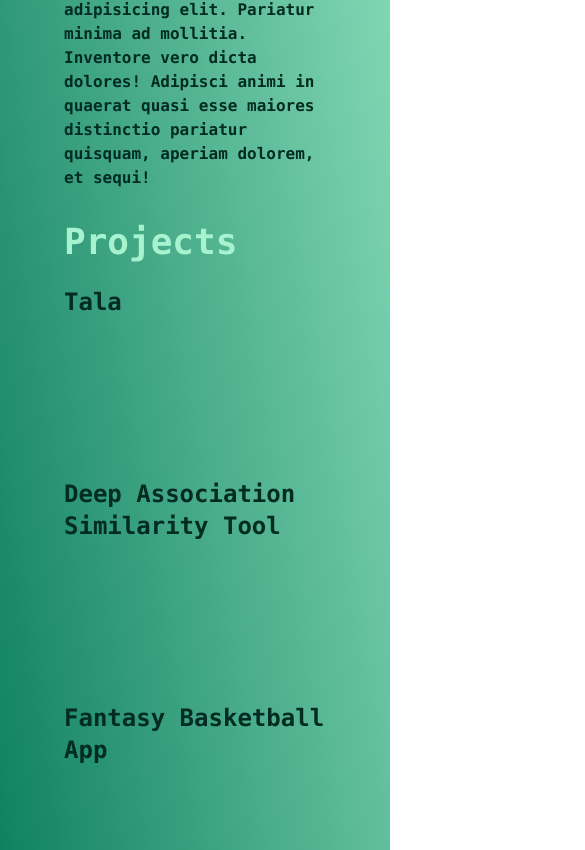
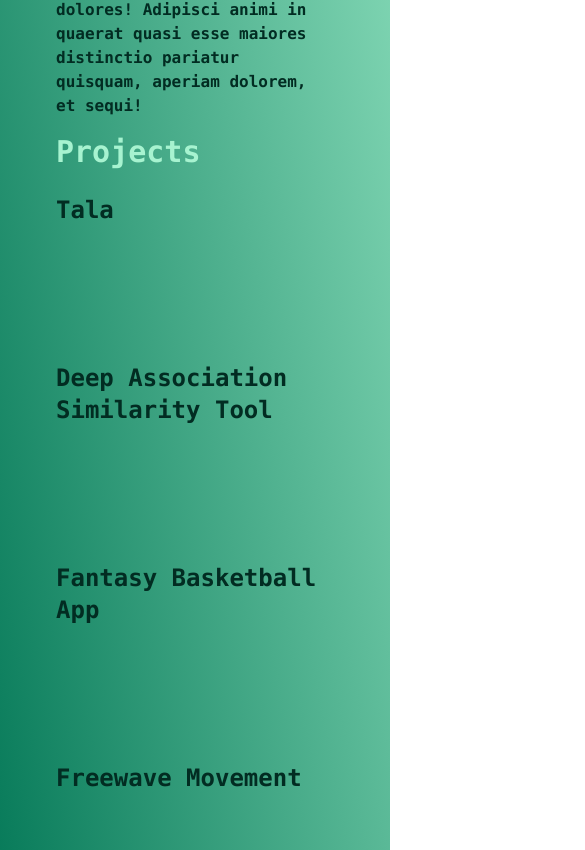
Before and after one commit to Huntergs16/portfolio, a Next.js app: page / in a window 390 px wide. Shown: the part 1074-1924 px from the top of the page, 585 px wide, since content can reach past the window. Built offline with nearby package versions, Linux system fonts and the light colour scheme.

Commit message:
mobile interactivity fixed hopefully

```diff
--- a/app/globals.css
+++ b/app/globals.css
@@ -1,17 +1,3 @@
 @tailwind base;
 @tailwind components;
 @tailwind utilities;
-
-:root {
-  --foreground-rgb: 0, 0, 0;
-  --background-start-rgb: 214, 219, 220;
-  --background-end-rgb: 255, 255, 255;
-}
-
-@media (prefers-color-scheme: dark) {
-  :root {
-    --foreground-rgb: 255, 255, 255;
-    --background-start-rgb: 0, 0, 0;
-    --background-end-rgb: 0, 0, 0;
-  }
-}
--- a/app/layout.tsx
+++ b/app/layout.tsx
@@ -1,7 +1,4 @@
 import './globals.css'
-import { Inter } from 'next/font/google'
-
-const inter = Inter({ subsets: ['latin'] })
 
 export const metadata = {
   title: 'Hunter Portfolio',
@@ -15,7 +12,7 @@ export default function RootLayout({
 }) {
   return (
     <html lang="en">
-      <body className={inter.className}>{children}</body>
+      <body>{children}</body>
     </html>
   )
 }
--- a/app/page.tsx
+++ b/app/page.tsx
@@ -3,18 +3,18 @@ import Link from 'next/link'
 
 export default function Home() {
   return (
-    <main className="from-emerald-700 to-emerald-200 bg-gradient-to-tr sm:bg-gradient-conic min-h-screen w-[100vw] flex p-4 sm:px-36 sm:py-28 font-mono">
-      <div className='sm:border-white flex flex-col sm:flex-row sm:border-solid sm:border-8 min-h-full w-full bg-transparent  p-12 justify-center gap-8'>
-        <div className='sm:w-1/2 h-min text-emerald-950 font-semibold flex flex-col gap-12'>
-          <span className='flex items-center gap-10 '>
+    <main className="from-emerald-700 to-emerald-200 bg-gradient-to-tr sm:bg-gradient-conic min-h-screen overflow-hidden flex p-2 sm:px-36 sm:py-28 font-mono">
+      <div className='sm:border-white flex flex-col sm:flex-row sm:border-solid sm:border-8 min-h-full min-w-full bg-transparent p-12 justify-center gap-4 sm:gap-8'>
+        <div className='sm:w-1/2 h-min text-emerald-950 font-semibold flex flex-col gap-6 sm:gap-12'>
+          <span className='flex items-center gap-2 sm:gap-10'>
             <p className='text-7xl'>Hunter Samoy</p>
             <div className='group/profile flex items-center gap-6 px-8'>
-              <div className="w-40 h-40 rounded-full overflow-hidden bg-gradient-to-tl from-emerald-700 to-emerald-200 z-10">
+              <div className="w-32 h-32 sm:w-40 sm:h-40 rounded-full overflow-hidden bg-gradient-to-tl from-emerald-700 to-emerald-200 z-10">
                 <Image className="w-full h-full object-cover" src={'/headshot-removebg-preview.png'} alt={'Hunter'} width={200} height={200} />
               </div>
-              <div className='flex gap-4 text-lg -translate-x-[11.5rem] opacity-0 group-hover/profile:translate-y-24 sm:group-hover/profile:translate-x-0 group-hover/profile:opacity-100 transition-all duration-800 ease-in-out'>
-                <Link className='cursor-pointer hover:opacity-40' href={'https://www.linkedin.com/in/hunter-samoy/'} target='_blank'>LinkedIn</Link>
-                <Link className='cursor-pointer hover:opacity-40' href={'https://github.com/Huntergs16'} target='_blank'>Github</Link>
+              <div className='flex gap-4 text-lg -translate-x-[10.4rem] opacity-0 group-hover/profile:translate-y-20 sm:group-hover/profile:translate-y-0 sm:group-hover/profile:translate-x-0 group-hover/profile:opacity-100 transition-all duration-800 ease-in-out'>
+                <Link className='cursor-pointer hover:text-emerald-700' href={'https://www.linkedin.com/in/hunter-samoy/'} target='_blank'>LinkedIn</Link>
+                <Link className='cursor-pointer hover:text-emerald-700' href={'https://github.com/Huntergs16'} target='_blank'>Github</Link>
               </div>
             </div>
           </span>
@@ -25,9 +25,9 @@ export default function Home() {
             Lorem ipsum dolor sit amet consectetur adipisicing elit. Pariatur minima ad mollitia. Inventore vero dicta dolores! Adipisci animi in quaerat quasi esse maiores distinctio pariatur quisquam, aperiam dolorem, et sequi!
           </p>
         </div>
-        <div className='sm:w-1/2 h-full flex flex-col justify-center items-center text-emerald-950 group/projects place-self-center'>
-          <div className='flex flex-col sm:items-center group/projects sm:h-2/3 justify-end'>
-            <p className='text-4xl text-emerald-200 sm:text-emerald-950 font-extrabold mb-6'>Projects</p>
+        <div className='sm:w-1/2 h-full sm:h-min flex flex-col justify-start items-center text-emerald-950 group/projects place-self-center sm:px-32'>
+          <div className='flex flex-col sm:items-center group/projects sm:h-2/3 justify-start'>
+            <p className='text-3xl text-emerald-200 sm:text-emerald-950 font-extrabold mb-6'>Projects</p>
             <ul className='text-xl flex flex-col gap-4 items-center justify-center'>
                 <li className='font-bold group/tala cursor-pointer'>
                   <p  className='text-2xl group-hover/tala:text-emerald-700'>Tala</p>
@@ -47,7 +47,7 @@ export default function Home() {
                   </li>
               </ul>
             </div>
-          <p className='mt-auto text-xl font-semibold'>©2023 Hunter Samoy</p>
+          {/* <p className='mt-auto text-xl font-semibold'>©2023 Hunter Samoy</p> */}
         </div>
       </div>
     </main>
```
